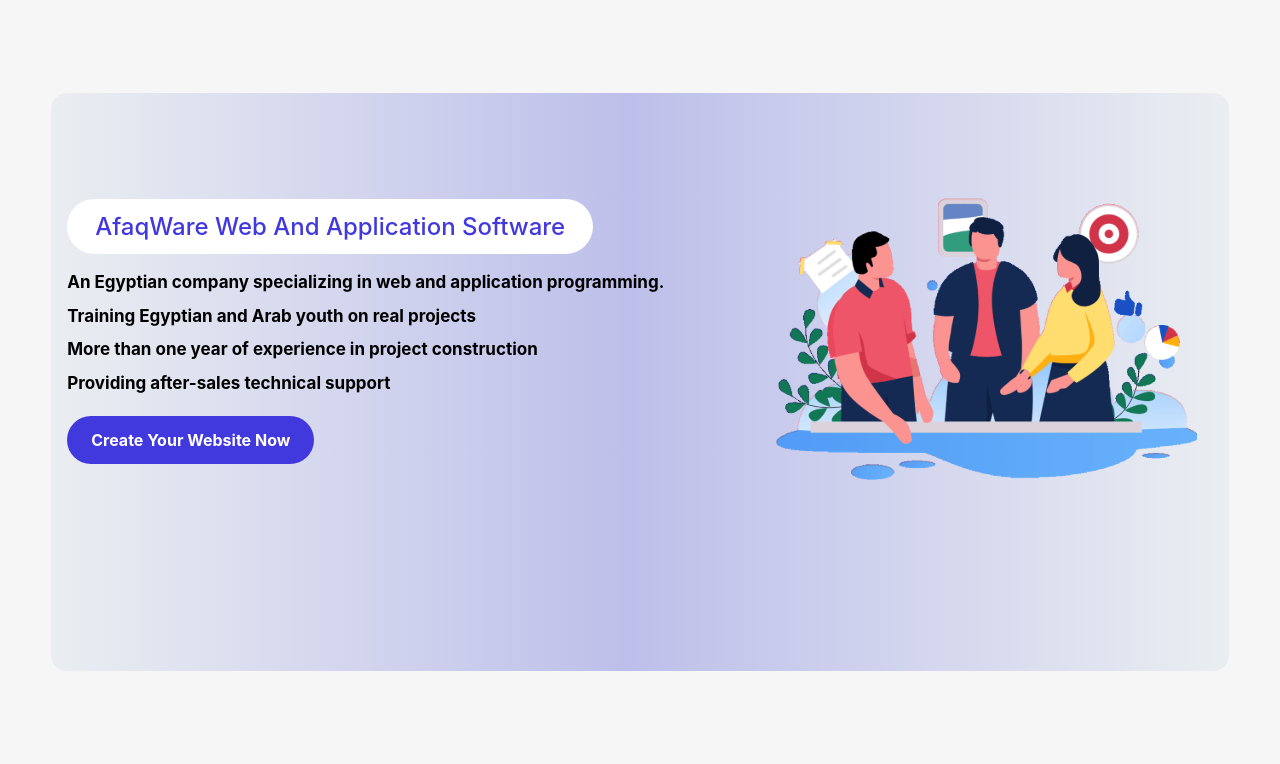
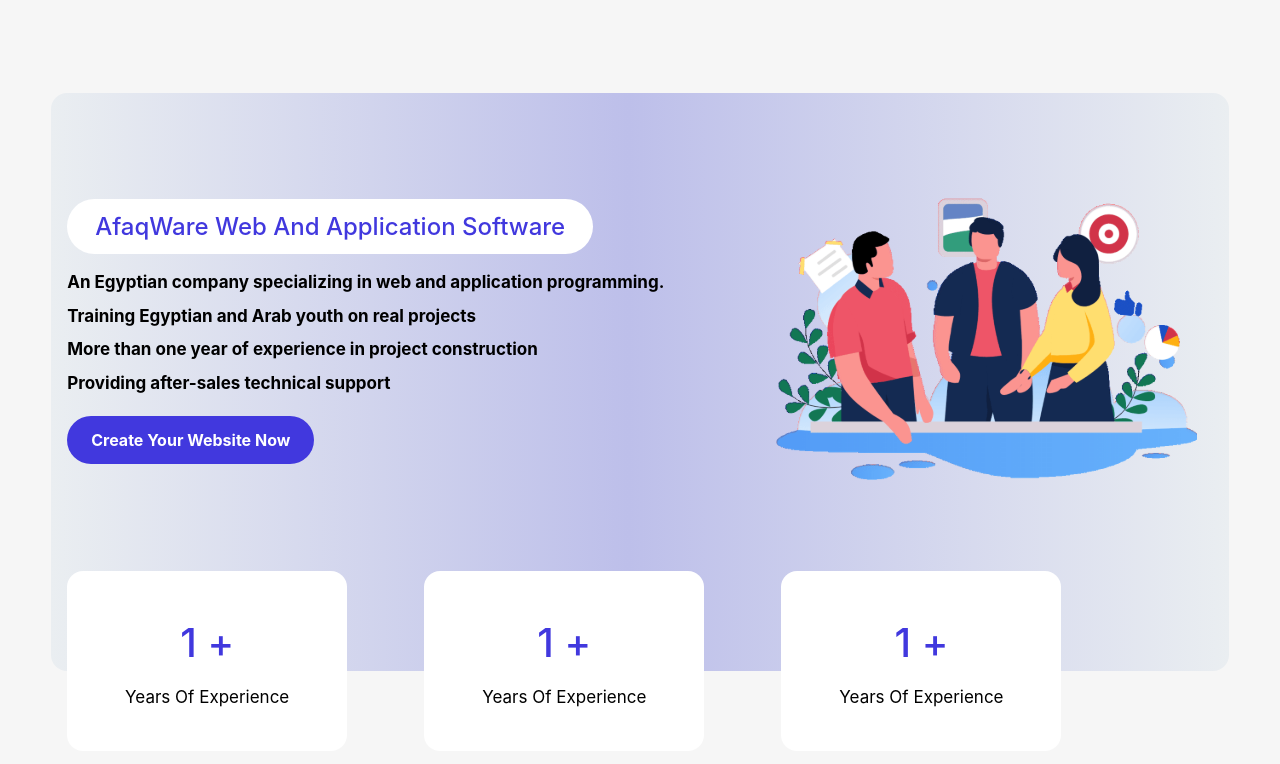
Before and after one commit to eslam-mohamedl/AfaaqWare, a Next.js app: page /about in a window 1280 px wide. Shown: the part 1836-2600 px from the top of the page. Built offline with nearby package versions, Linux system fonts and the light colour scheme.

Commit message:
feat(box): add box molecules

```diff
--- /dev/null
+++ b/src/components/molecules/Box.tsx
@@ -0,0 +1,12 @@
+import Title from "../atoms/Title";
+import Text from "../atoms/Text";
+export default function Box() {
+  return (
+    <div className="bg-white flex flex-col justify-center  w-70 h-45 rounded-lg">
+      <Title size="xl" variant="primary">
+        1 +{" "}
+      </Title>
+      <Text size="md">Years of experience </Text>
+    </div>
+  );
+}
--- a/src/components/organisms/AboutAfaaqHome.tsx
+++ b/src/components/organisms/AboutAfaaqHome.tsx
@@ -3,10 +3,16 @@
 import Button from "@/components/atoms/Button";
 import Title from "../atoms/Title";
 import Text from "../atoms/Text";
+import Box from "../molecules/Box";
 export default function AboutAfaaqHome() {
   return (
     <div>
-      <MediaContentSection image={business} bg={true} imageAlt="business-img">
+      <MediaContentSection
+        image={business}
+        bg={true}
+        imageAlt="business-img"
+        className="relative"
+      >
         <Title
           size="lg"
           center={false}
@@ -30,6 +36,11 @@
         <Button size="md" isRounded={true}>
           Create your website now
         </Button>
+        <div className="grid grid-cols-1 container md:grid-cols-3 gap-5 absolute left-0 -bottom-20">
+          <Box />
+          <Box />
+          <Box />
+        </div>
       </MediaContentSection>
     </div>
   );
--- a/src/components/organisms/MediaContentSection.tsx
+++ b/src/components/organisms/MediaContentSection.tsx
@@ -21,7 +21,7 @@
   return (
     <section
       className={cn(
-        "container flex flex-col md:flex-row justify-between mb-30  gap-4  py-15",
+        "container flex flex-col md:flex-row justify-between mb-50  gap-4  py-15",
         reverse && "lg:flex-row-reverse",
         bg ? "bg-gradient rounded-lg pb-40" : "",
         className
```
